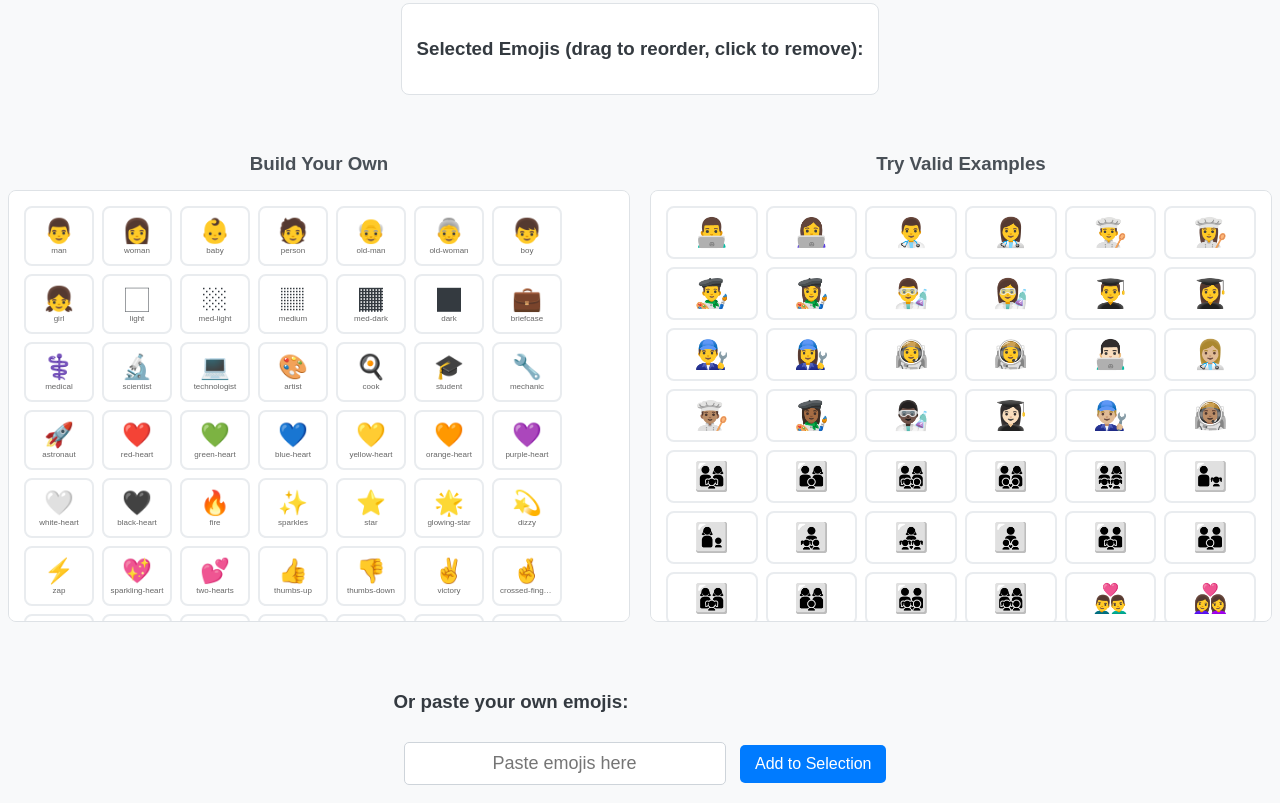
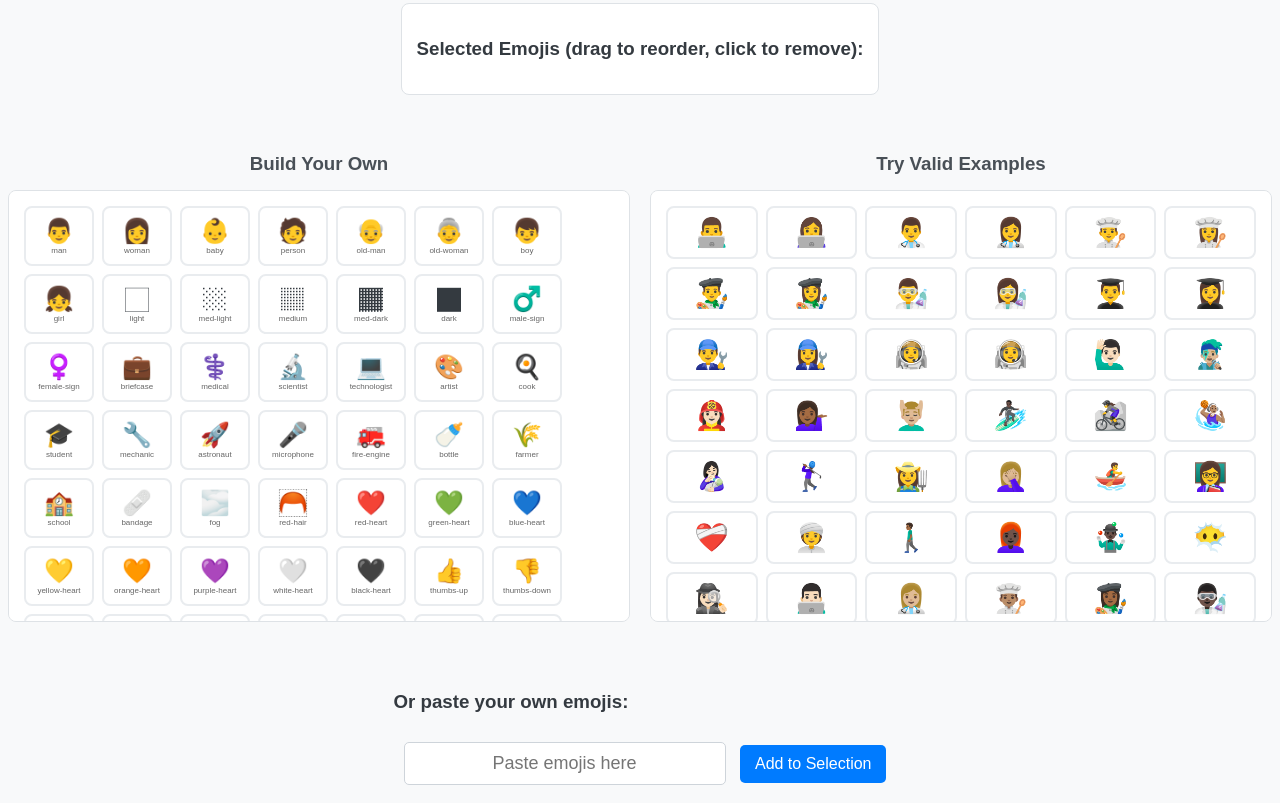
Before and after one commit to akirk/zwjemoji, a plain HTML site: page index.html in a window 1280 px wide. Shown: the part 478-1281 px from the top of the page. Drawn offline with Linux system fonts and the light colour scheme.

Commit message:
Add more examples

```diff
--- a/index.html
+++ b/index.html
@@ -349,6 +349,8 @@
 			{ emoji: '🏽', name: 'medium' },
 			{ emoji: '🏾', name: 'med-dark' },
 			{ emoji: '🏿', name: 'dark' },
+			{ emoji: '♂️', name: 'male-sign' },
+			{ emoji: '♀️', name: 'female-sign' },
 			{ emoji: '💼', name: 'briefcase' },
 			{ emoji: '⚕️', name: 'medical' },
 			{ emoji: '🔬', name: 'scientist' },
@@ -358,6 +360,14 @@
 			{ emoji: '🎓', name: 'student' },
 			{ emoji: '🔧', name: 'mechanic' },
 			{ emoji: '🚀', name: 'astronaut' },
+			{ emoji: '🎤', name: 'microphone' },
+			{ emoji: '🚒', name: 'fire-engine' },
+			{ emoji: '🍼', name: 'bottle' },
+			{ emoji: '🌾', name: 'farmer' },
+			{ emoji: '🏫', name: 'school' },
+			{ emoji: '🩹', name: 'bandage' },
+			{ emoji: '🌫️', name: 'fog' },
+			{ emoji: '🦰', name: 'red-hair' },
 			{ emoji: '❤️', name: 'red-heart' },
 			{ emoji: '💚', name: 'green-heart' },
 			{ emoji: '💙', name: 'blue-heart' },
@@ -366,14 +376,6 @@
 			{ emoji: '💜', name: 'purple-heart' },
 			{ emoji: '🤍', name: 'white-heart' },
 			{ emoji: '🖤', name: 'black-heart' },
-			{ emoji: '🔥', name: 'fire' },
-			{ emoji: '✨', name: 'sparkles' },
-			{ emoji: '⭐', name: 'star' },
-			{ emoji: '🌟', name: 'glowing-star' },
-			{ emoji: '💫', name: 'dizzy' },
-			{ emoji: '⚡', name: 'zap' },
-			{ emoji: '💖', name: 'sparkling-heart' },
-			{ emoji: '💕', name: 'two-hearts' },
 			{ emoji: '👍', name: 'thumbs-up' },
 			{ emoji: '👎', name: 'thumbs-down' },
 			{ emoji: '✌️', name: 'victory' },
@@ -382,14 +384,20 @@
 			{ emoji: '👌', name: 'ok-hand' },
 			{ emoji: '🤝', name: 'handshake' },
 			{ emoji: '🙏', name: 'folded-hands' },
-			{ emoji: '🐻', name: 'bear' },
-			{ emoji: '🐱', name: 'cat' },
-			{ emoji: '🐶', name: 'dog' },
-			{ emoji: '🦁', name: 'lion' },
-			{ emoji: '🐸', name: 'frog' },
-			{ emoji: '🐷', name: 'pig' },
-			{ emoji: '🐵', name: 'monkey' },
-			{ emoji: '🐯', name: 'tiger' }
+			{ emoji: '🙋', name: 'raising-hand' },
+			{ emoji: '💁', name: 'info-desk' },
+			{ emoji: '💆', name: 'massage' },
+			{ emoji: '🏄', name: 'surfing' },
+			{ emoji: '🚵', name: 'mountain-biking' },
+			{ emoji: '🤽', name: 'water-polo' },
+			{ emoji: '🏌', name: 'golfing' },
+			{ emoji: '🤦', name: 'facepalm' },
+			{ emoji: '🚣', name: 'rowing' },
+			{ emoji: '👳', name: 'turban' },
+			{ emoji: '🚶', name: 'walking' },
+			{ emoji: '🤹', name: 'juggling' },
+			{ emoji: '😶', name: 'no-mouth' },
+			{ emoji: '🕵', name: 'detective' }
 		];
 
 		const validExamples = [
@@ -410,6 +418,29 @@
 			{ emoji: '👩‍🔧', components: ['👩', '🔧'] },
 			{ emoji: '👨‍🚀', components: ['👨', '🚀'] },
 			{ emoji: '👩‍🚀', components: ['👩', '🚀'] },
+
+			// New ZWJ examples provided
+			{ emoji: '🙋🏻‍♂️', components: ['🙋', '🏻', '♂️'] },
+			{ emoji: '👨🏼‍🎤', components: ['👨', '🏼', '🎤'] },
+			{ emoji: '👩🏻‍🚒', components: ['👩', '🏻', '🚒'] },
+			{ emoji: '💁🏾‍♀️', components: ['💁', '🏾', '♀️'] },
+			{ emoji: '💆🏼‍♂️', components: ['💆', '🏼', '♂️'] },
+			{ emoji: '🏄🏿‍♂️', components: ['🏄', '🏿', '♂️'] },
+			{ emoji: '🚵‍♀️', components: ['🚵', '♀️'] },
+			{ emoji: '🤽🏽‍♀️', components: ['🤽', '🏽', '♀️'] },
+			{ emoji: '👩🏻‍🍼', components: ['👩', '🏻', '🍼'] },
+			{ emoji: '🏌🏾‍♀️', components: ['🏌', '🏾', '♀️'] },
+			{ emoji: '👩‍🌾', components: ['👩', '🌾'] },
+			{ emoji: '🤦🏼‍♀️', components: ['🤦', '🏼', '♀️'] },
+			{ emoji: '🚣‍♂️', components: ['🚣', '♂️'] },
+			{ emoji: '👩‍🏫', components: ['👩', '🏫'] },
+			{ emoji: '❤️‍🩹', components: ['❤️', '🩹'] },
+			{ emoji: '👳‍♀️', components: ['👳', '♀️'] },
+			{ emoji: '🚶🏾‍♂️', components: ['🚶', '🏾', '♂️'] },
+			{ emoji: '👩🏿‍🦰', components: ['👩', '🏿', '🦰'] },
+			{ emoji: '🤹🏿‍♂️', components: ['🤹', '🏿', '♂️'] },
+			{ emoji: '😶‍🌫️', components: ['😶', '🌫️'] },
+			{ emoji: '🕵🏻‍♀️', components: ['🕵', '🏻', '♀️'] },
 
 			// Professions with skin tones (distributed)
 			{ emoji: '👨🏻‍💻', components: ['👨', '🏻', '💻'] },
```
